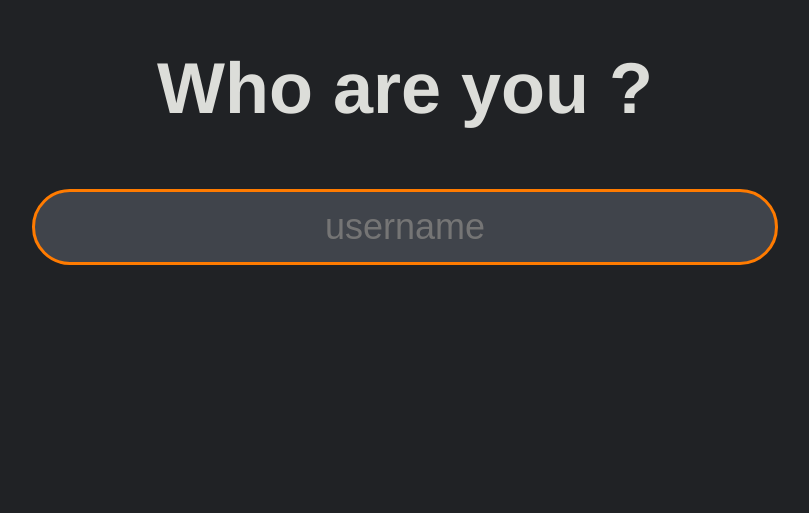
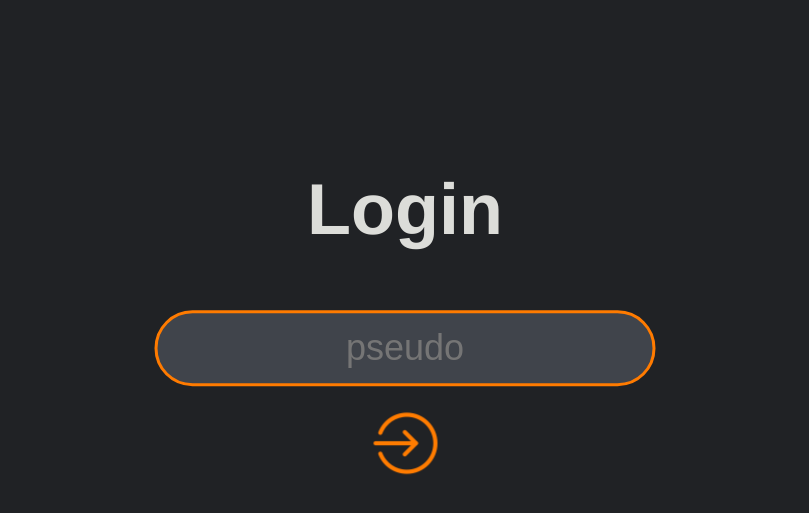
Before and after one commit to idontknowwhatimdoing/msger, an Electron app: page public/login.html in a window 1200 px wide. Shown: the part 103-616 px from the top of the page, without its empty margins (195-1004 px from the left). Drawn offline with Linux system fonts and the light colour scheme.

Commit message:
good job me

```diff
--- a/public/login.html
+++ b/public/login.html
@@ -10,7 +10,16 @@
 	</head>
 
 	<body>
-		<h2>Who are you ?</h2>
-		<input autofocus type="text" placeholder="username" id="username_input" />
+		<div id="login_div">
+			<h2>Login</h2>
+			<input
+				autofocus
+				type="text"
+				placeholder="pseudo"
+				id="pseudo_input"
+				spellcheck="false"
+			/>
+			<img src="../assets/enter.png" alt="login" title="login" id="login" class="log_btn" />
+		</div>
 	</body>
 </html>
--- a/public/style.css
+++ b/public/style.css
@@ -48,9 +48,8 @@ input {
 	transform: translateX(-50%);
 }
 
-#username_input {
+#pseudo_input {
 	display: block;
-	width: 60%;
 	margin: 0px auto 25px;
 }
 
@@ -67,6 +66,14 @@ input {
 	left: 10px;
 	bottom: 10px;
 }
-#logout:hover {
+
+.log_btn:hover {
 	cursor: pointer;
 }
+
+#login_div {
+	position: absolute;
+	top: 50%;
+	left: 50%;
+	transform: translate(-50%, -50%);
+}
--- a/src/chat.js
+++ b/src/chat.js
@@ -11,11 +11,13 @@ function display_message(msg) {
 	msg_div.innerText = msg.author + " : " + msg.content;
 	msg_div.className = "msg";
 	document.body.insertBefore(msg_div, last_div);
+	document.location = "./chat.html#last";
+	input.focus();
 }
 
 function send_message(e) {
 	if (e.code === "Enter" && input.value !== "") {
-		let buf = Buffer.from(JSON.stringify({ content: input.value, author: username }));
+		let buf = Buffer.from(JSON.stringify({ content: input.value.trim(), author: pseudo }));
 		client.write(buf);
 		input.value = "";
 	}
@@ -27,7 +29,7 @@ const client = net.createConnection(1337, "192.168.0.43");
 const input = document.querySelector("input[id='msg_input']");
 const logout_img = document.querySelector("img[id='logout']");
 const last_div = document.querySelector("div[id='last']");
-let username = sessionStorage.getItem("username");
+let pseudo = sessionStorage.getItem("pseudo");
 
 logout_img.onclick = logout;
 input.onkeydown = send_message;
--- a/src/login.js
+++ b/src/login.js
@@ -1,10 +1,12 @@
 "use strict";
 
-const input = document.querySelector("input[id='username_input']");
-
-input.onkeydown = (e) => {
+function login(e) {
 	if (e.code === "Enter" && input.value !== "") {
-		sessionStorage.setItem("username", input.value);
+		sessionStorage.setItem("pseudo", input.value.trim());
 		document.location = "../public/chat.html";
 	}
-};
+}
+
+const input = document.querySelector("input[id='pseudo_input']");
+
+input.onkeydown = login;
```
Also changed, not shown: public/chat.html (+1 -1 lines), assets/enter.png (added), 1 other file.
